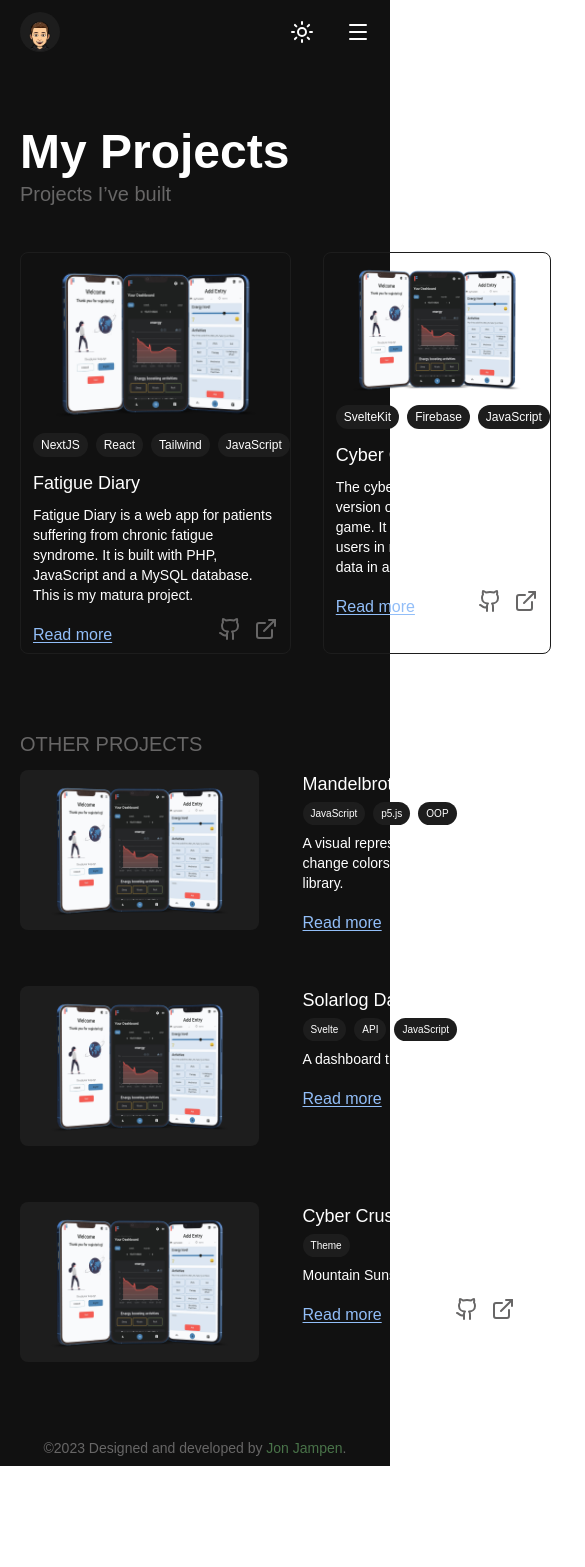
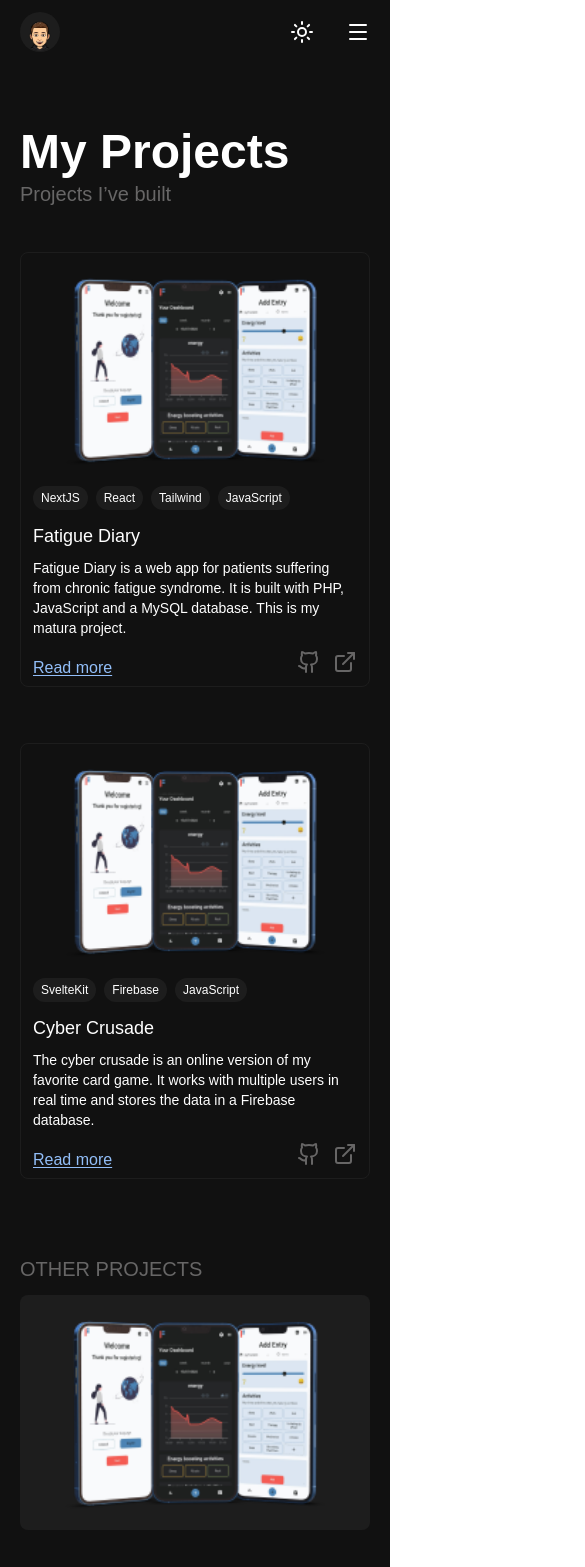
Before and after one commit to jonjampen/portfolio, a SvelteKit app: page /projects in a window 390 px wide. Shown: the top 1567 px of the page, 585 px wide, since content can reach past the window. Before the commit the page ends 1466 px from the top, so only its background shows below. Built offline with nearby package versions, Linux system fonts and the light colour scheme.

Commit message:
Making projects responsive (for mobile).

```diff
--- a/src/components/ProjectCard.svelte
+++ b/src/components/ProjectCard.svelte
@@ -5,7 +5,7 @@
 	export let title, description, tags, slug, links;
 </script>
 
-<div class="border rounded-lg w-72 min-h-80 border-card my-3">
+<div class="border rounded-lg w-72 min-h-80 border-card my-3 sm:w-full">
 	<img src="/projects/fatiguediary/preview.png" alt="Screenshot of Fatigue Diary" class="w-full" />
     <div class="flex gap-2 overflow-x-scroll scrollbar-hide pl-3">
         {#each tags as tag}
--- a/src/components/ProjectHorizontalCard.svelte
+++ b/src/components/ProjectHorizontalCard.svelte
@@ -5,9 +5,9 @@
 	export let title, description, tags, slug, links;
 </script>
 
-<div class="h-40 border-card my-3 flex gap-8 items-start w-[800px]">
-	<img src="/projects/fatiguediary/preview.png" alt="Screenshot of Fatigue Diary" class="h-full bg-card rounded-lg" />
-	<div class="px-3">
+<div class="h-40 border-card my-3 flex gap-8 items-start w-[800px] lg:max-w-full lg:flex-col lg:h-auto">
+	<img src="/projects/fatiguediary/preview.png" alt="Screenshot of Fatigue Diary" class="h-full bg-card rounded-lg sm:w-full" />
+	<div class="px-3 lg:px-0">
         <h3 class="text-lg text-card-foreground font-medium mb-1">{title}</h3>
         <div class="flex gap-2 overflow-x-scroll scrollbar-hide">
             {#each tags as tag}
--- a/src/routes/projects/+page.svelte
+++ b/src/routes/projects/+page.svelte
@@ -69,7 +69,7 @@
 
 <PageTitle>My Projects</PageTitle>
 <PageSubTitle class="mb-8">Projects I’ve built</PageSubTitle>
-<div class="flex gap-8">
+<div class="flex gap-8 md:flex-col">
 	{#each projects as project}
 		{#if project.main}
 			<ProjectCard
```
